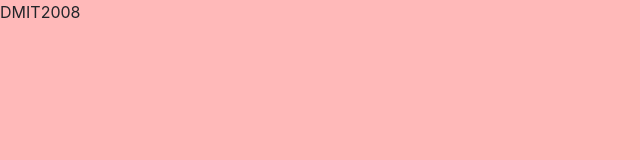
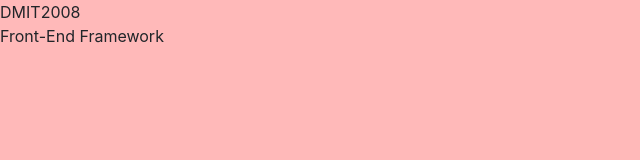
Before and after one commit to kaileysf/front-end-framework, a website built with Parcel: page src/index.html in a window 1280 px wide. Shown: the whole page, without its empty margins (0-640 px from the left). Built offline with nearby package versions, Linux system fonts and the light colour scheme.

Commit message:
Updated the index.html file

```diff
--- a/src/index.html
+++ b/src/index.html
@@ -13,6 +13,7 @@
 <body>
     <header>
         <h1>DMIT2008</h1>
+        <p>Front-End Framework</p>
     </header>
 
 </body>
```
